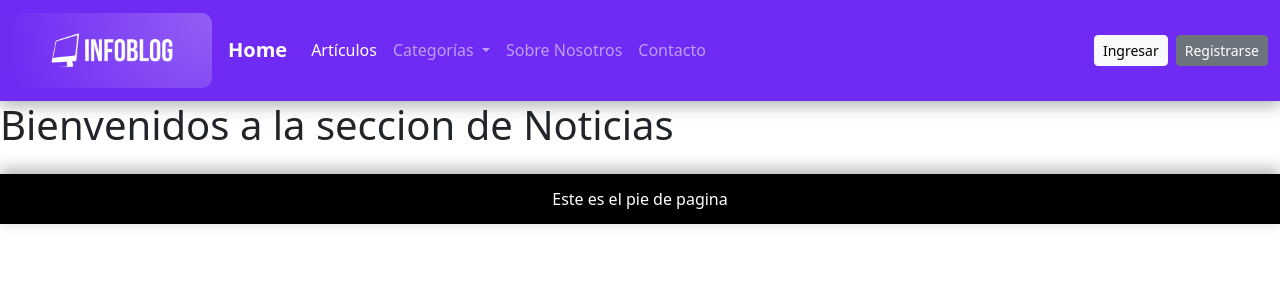
After one commit to DiazCarlos99/proyectoFinal, a Django app: page /noticias in a window 1280 px wide. The commit adds this page. Shown: the top 300 px of the page. Run offline with Django 4.2, Linux system fonts and the light colour scheme.

Commit message:
20/07 10:55

```diff
--- /dev/null
+++ b/entorno/pyvenv.cfg
@@ -0,0 +1,5 @@
+home = C:\Users\valen\AppData\Local\Programs\Python\Python311-32
+include-system-site-packages = false
+version = 3.11.3
+executable = C:\Users\valen\AppData\Local\Programs\Python\Python311-32\python.exe
+command = C:\Users\valen\AppData\Local\Programs\Python\Python311-32\python.exe -m venv C:\Valeen\ProyectoFinal\proyectoFinal-1\entorno
--- a/proyectoFinal/proyectoFinal/urls.py
+++ b/proyectoFinal/proyectoFinal/urls.py
@@ -31,4 +31,6 @@ urlpatterns = [
 
     path('registrarse', views.Registrarse, name = 'registrarse'),
 
+    path('noticias', views.Noticias, name = 'noticias'),
+
 ]
--- a/proyectoFinal/proyectoFinal/views.py
+++ b/proyectoFinal/proyectoFinal/views.py
@@ -20,3 +20,7 @@ def Ingresar(request):
 def Registrarse(request):
 
 	return render(request,'users/registrarse.html')
+
+def Noticias(request):
+
+	return render(request,'post.html')
--- a/proyectoFinal/templates/base.html
+++ b/proyectoFinal/templates/base.html
@@ -10,6 +10,8 @@
         <meta name="viewport" content="width=device-width, initial-scale=1">
         <link href="https://cdn.jsdelivr.net/npm/bootstrap@5.3.0/dist/css/bootstrap.min.css" rel="stylesheet" integrity="sha384-9ndCyUaIbzAi2FUVXJi0CjmCapSmO7SnpJef0486qhLnuZ2cdeRhO02iuK6FUUVM" crossorigin="anonymous">
         <link rel="stylesheet" href="{% static 'css/style.css'%}">
+        {% block css%}
+        {%endblock css%}
         <title>InfoBlog</title>
     </head>
     <body>
@@ -37,7 +39,7 @@
                                 Categorías
                             </a>
                             <ul class="dropdown-menu">
-                              <li><a class="dropdown-item" href="#">Noticia</a></li>
+                              <li><a class="dropdown-item" href="{% url 'noticias' %}">Noticia</a></li>
                               <li><a class="dropdown-item" href="#">Deporte</a></li>
                               <li><a class="dropdown-item" href="#">Economía</a></li>
                               <li><a class="dropdown-item" href="#">Ciencia</a></li>
--- /dev/null
+++ b/proyectoFinal/templates/post.html
@@ -0,0 +1,8 @@
+{% extends 'base.html' %}
+
+{% block contenido %}
+
+<h1>Bienvenidos a la seccion de Noticias</h1>
+
+
+{% endblock contenido %}
```
Also changed, not shown: proyectoFinal/proyectoFinal/db.sqlite3, proyectoFinal/static/css/post.css (added), 11 other files.
